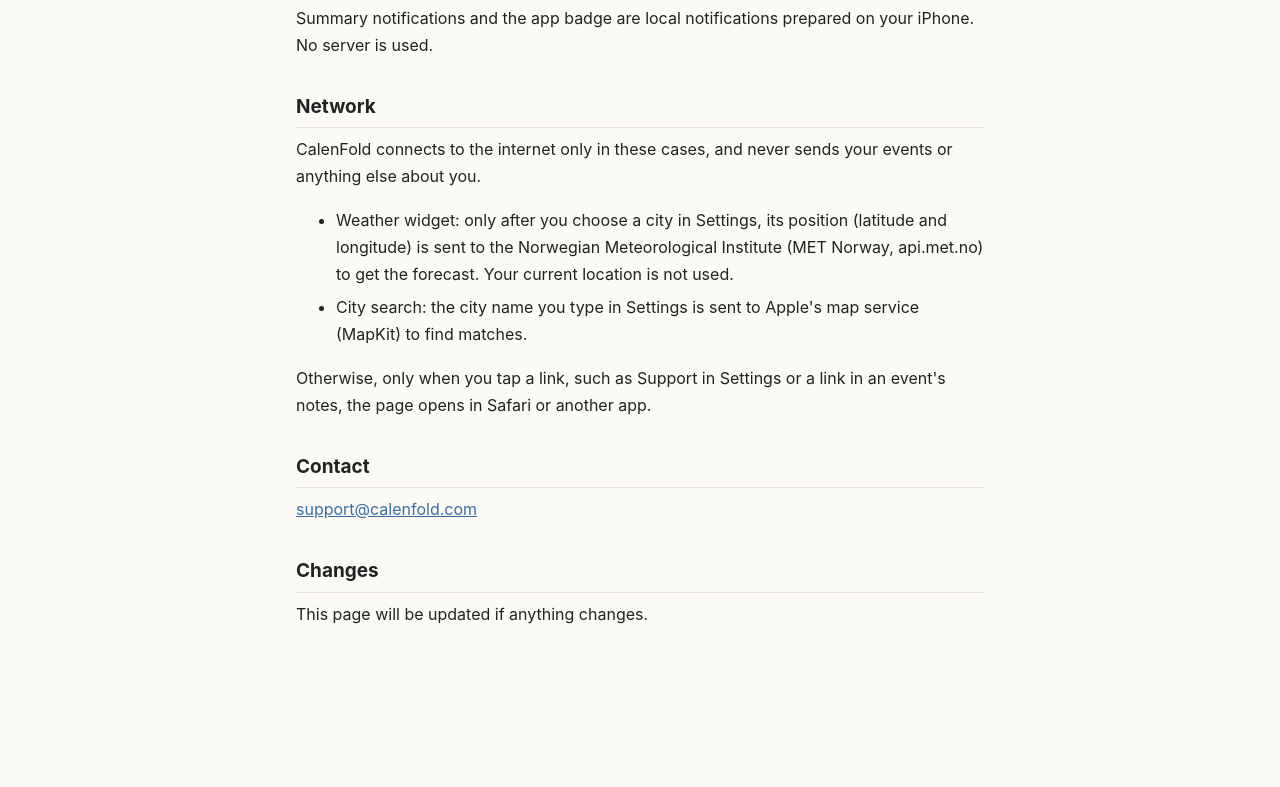
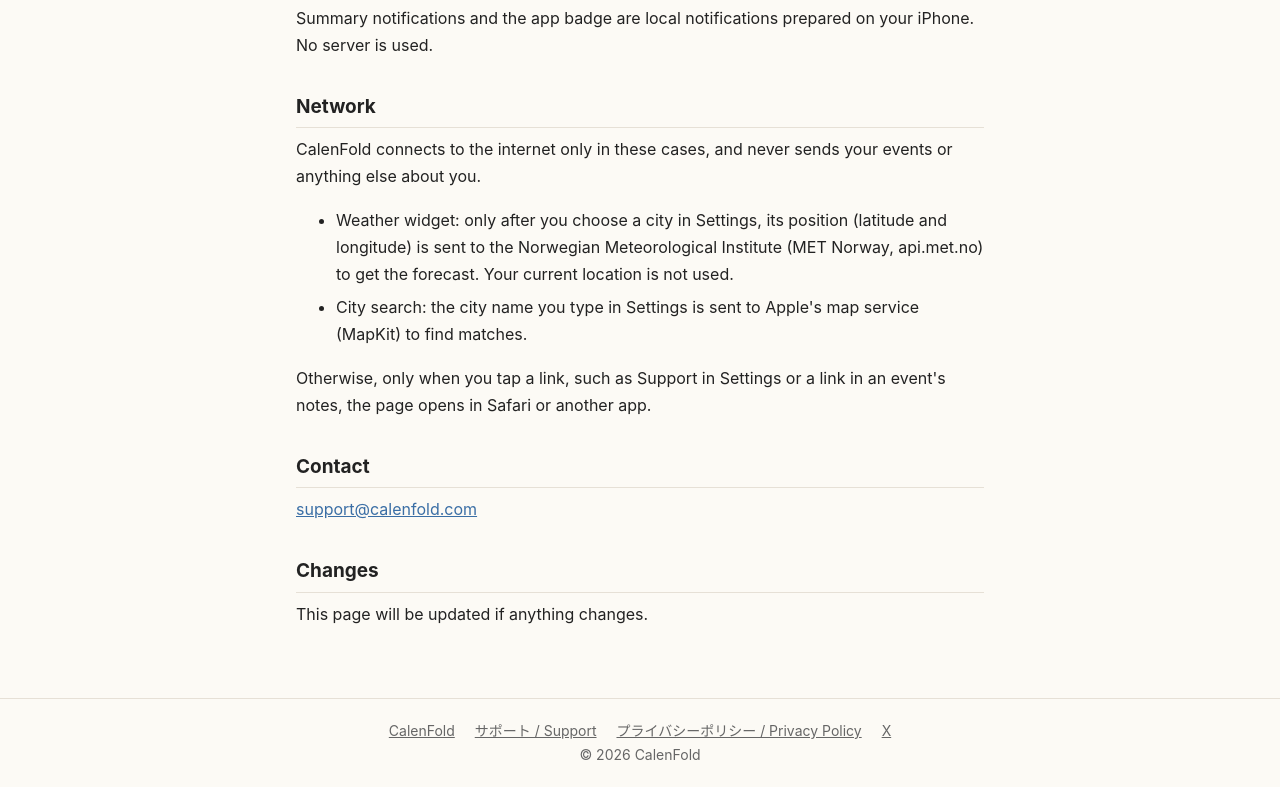
Before and after one commit to calenfold/calenfold.github.io, a plain HTML site: page privacy/index.html in a window 1280 px wide. Shown: the part 1992-2779 px from the top of the page. Before the commit the page ends 2690 px from the top, so only its background shows below. Drawn offline with Linux system fonts and the light colour scheme.

Commit message:
Link the pages to each other

```diff
--- a/privacy/index.html
+++ b/privacy/index.html
@@ -8,7 +8,7 @@
 </head>
 <body>
 <main>
-<nav><a href="#en">English</a></nav>
+<nav><a href="/">CalenFold</a><a href="/support/">サポート</a><a href="#en">English</a></nav>
 
 <h1>プライバシーポリシー</h1>
 <p class="sub">CalenFold / 2026年11月26日</p>
@@ -76,5 +76,12 @@
 <p>This page will be updated if anything changes.</p>
 </section>
 </main>
+<footer>
+<a href="/">CalenFold</a>
+<a href="/support/">サポート / Support</a>
+<a href="/privacy/">プライバシーポリシー / Privacy Policy</a>
+<a href="https://x.com/calenfold">X</a>
+<div>&copy; 2026 CalenFold</div>
+</footer>
 </body>
 </html>
--- a/style.css
+++ b/style.css
@@ -13,3 +13,6 @@ a { color: var(--accent); }
 .sub { color: var(--sub); font-size: 14px; }
 .lang { margin: 40px 0 0; padding-top: 24px; border-top: 2px solid var(--line); }
 nav { font-size: 14px; margin-bottom: 24px; }
+nav a { margin-right: 16px; }
+footer { border-top: 1px solid var(--line); padding: 20px 16px; text-align: center; font-size: 14px; color: var(--sub); }
+footer a { color: inherit; margin: 0 8px; display: inline-block; }
```
Also changed, not shown: index.html (+2 -2 lines), support/index.html (+8 -1 lines).
